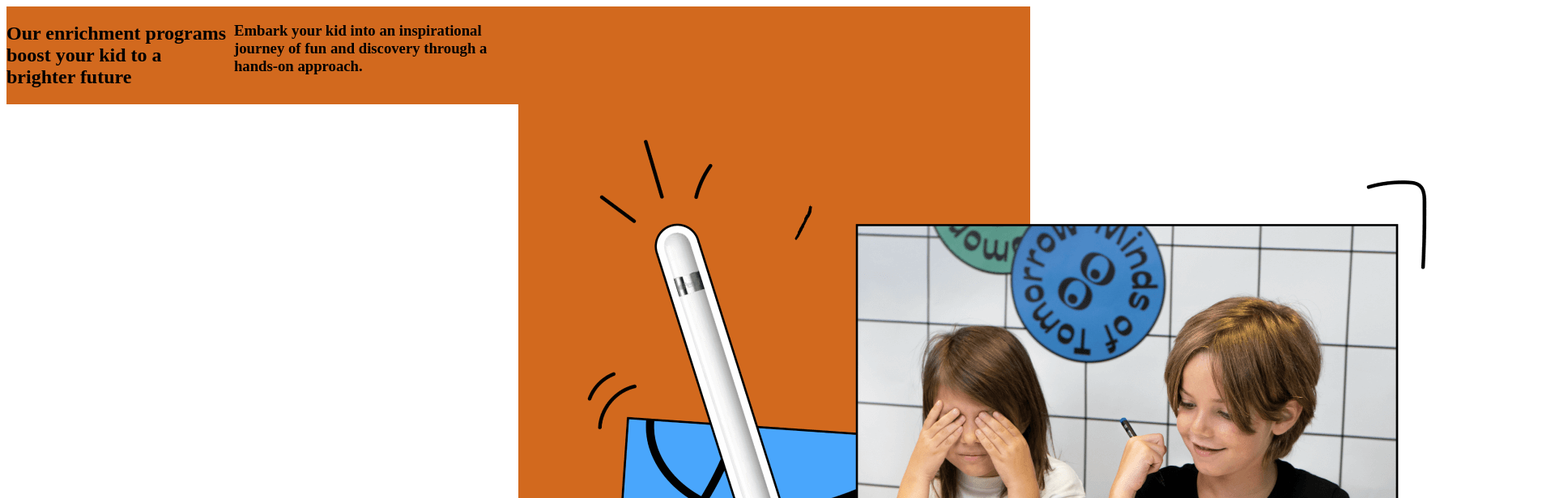
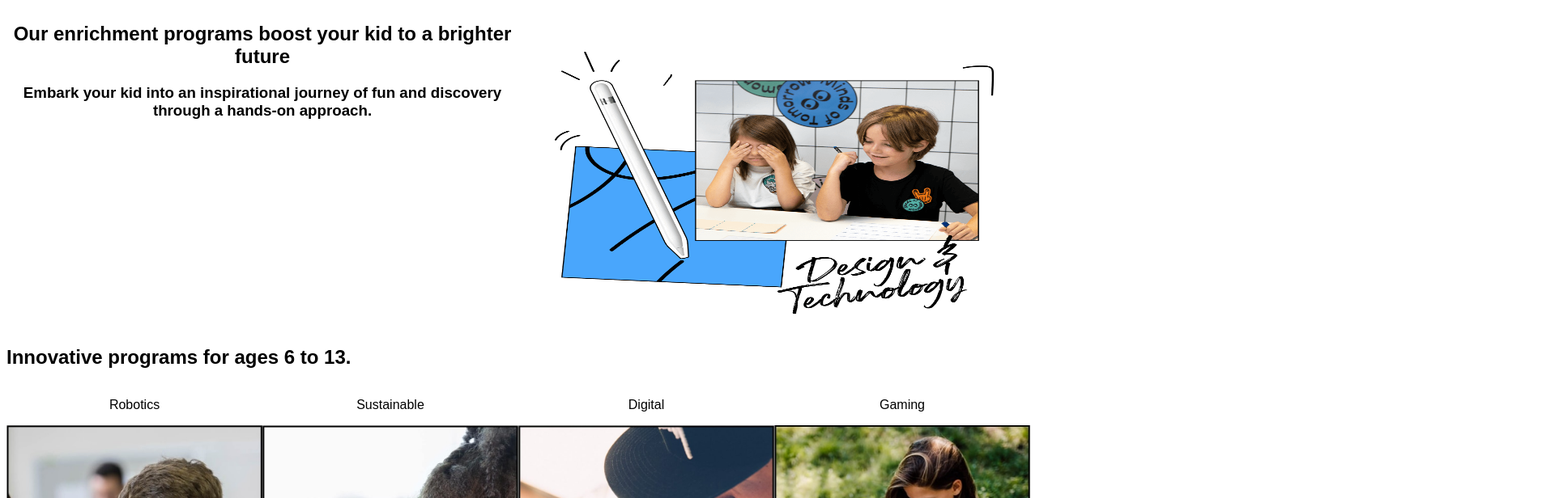
Before and after one commit to RobertoNobleMaestro/Minds-of-Tomorrow, a plain HTML site: page index.html in a window 1280 px wide. Shown: the top 616 px of the page at 81% size, 1920 px wide, since content can reach past the window. Drawn offline with Linux system fonts and the light colour scheme.

Commit message:
ajustes para que sea vea mejor

```diff
--- a/css/style.css
+++ b/css/style.css
@@ -1,5 +1,6 @@
-*{
-    box-sizing: border-box;
+/* estructura */
+html{
+    font-family: 'Poppins', sans-serif;
 }
 
 .row {
@@ -10,20 +11,35 @@
     width: 100%;
     display: flex;
     float: left;
-    background-color: aquamarine;
 }
 .column-4{
+    text-align: center;
     width: 25%;
-    display: flex;
     float: left;
-    background-color: blueviolet;
 }
 .column-3{
     width: 50%;
-    display: flex;
     float: left;
-    background-color: chocolate;
+    height: 400px;
+    text-align: center;
 }
-.estilo{
-    border: 1px solid black;
+/* Estilos de imagenes */
+img{
+    height: 100%;
+    width: 100%;
+    margin: 0 auto;
+    text-align: center;
 }
+/* Letras */
+h1{
+
+}
+h2{
+
+}
+h3{
+
+}
+p{
+
+}
```
